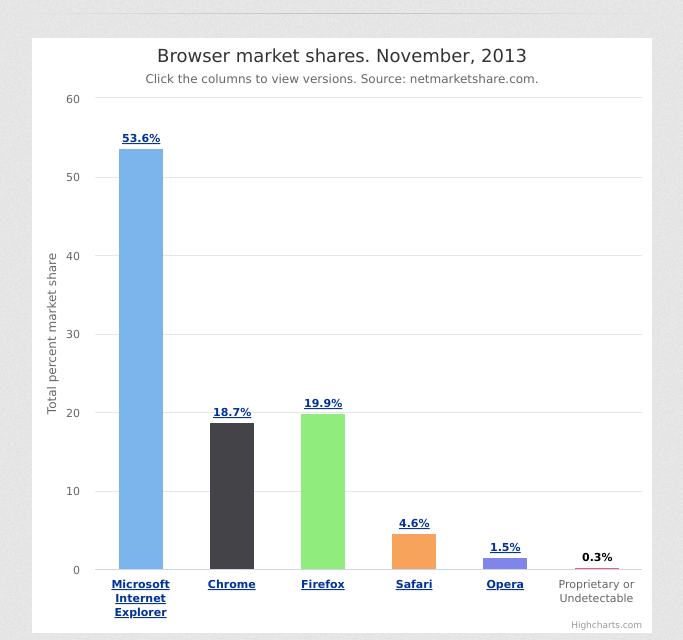
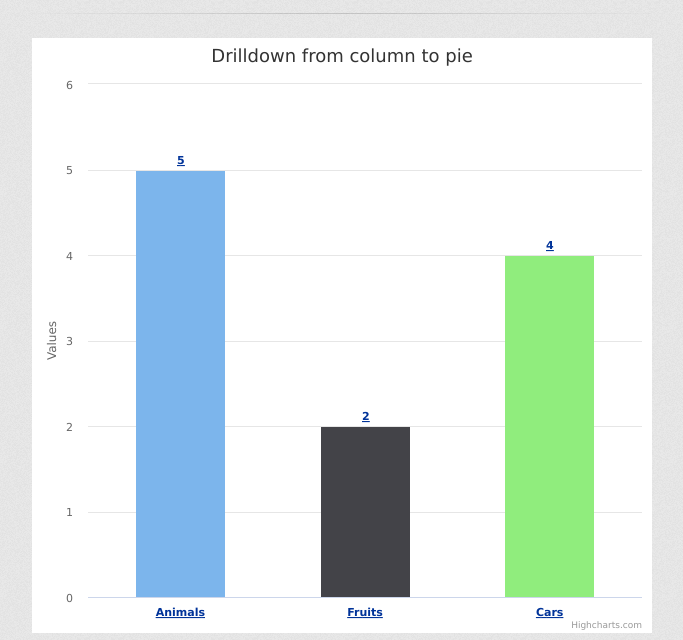
Before and after one commit to Bhanuprakash-ch/team-metrics, a plain HTML site: page index.html in a window 1280 px wide. Shown: the part 160-800 px from the top of the page, without its empty margins (298-981 px from the left). Drawn offline with nearby package versions, Linux system fonts and the light colour scheme; a web font is replaced by a local one.

Commit message:
column to pie drill down test

```diff
--- a/index.html
+++ b/index.html
@@ -30,7 +30,6 @@
 
 <div id="container" style="min-width: 310px; height: 400px; margin: 0 auto"></div>
 
-<!-- Data from www.netmarketshare.com. Select Browsers => Desktop share by version. Download as tsv. -->
 <pre id="tsv" style="display:none">Browser Version	Total Market Share
 Microsoft Internet Explorer 8.0	26.61%
 Microsoft Internet Explorer 9.0	16.96%
@@ -77,124 +76,84 @@
       </div>
     </div>
 <script>
+
 $(function () {
-
-    Highcharts.data({
-        csv: document.getElementById('tsv').innerHTML,
-        itemDelimiter: '\t',
-        parsed: function (columns) {
-
-            var brands = {},
-                brandsData = [],
-                versions = {},
-                drilldownSeries = [];
-
-            // Parse percentage strings
-            columns[1] = $.map(columns[1], function (value) {
-                if (value.indexOf('%') === value.length - 1) {
-                    value = parseFloat(value);
-                }
-                return value;
-            });
-
-            $.each(columns[0], function (i, name) {
-                var brand,
-                    version;
-
-                if (i > 0) {
-
-                    // Remove special edition notes
-                    name = name.split(' -')[0];
-
-                    // Split into brand and version
-                    version = name.match(/([0-9]+[\.0-9x]*)/);
-                    if (version) {
-                        version = version[0];
-                    }
-                    brand = name.replace(version, '');
-
-                    // Create the main data
-                    if (!brands[brand]) {
-                        brands[brand] = columns[1][i];
-                    } else {
-                        brands[brand] += columns[1][i];
-                    }
-
-                    // Create the version data
-                    if (version !== null) {
-                        if (!versions[brand]) {
-                            versions[brand] = [];
-                        }
-                        versions[brand].push(['v' + version, columns[1][i]]);
-                    }
-                }
-
-            });
-
-            $.each(brands, function (name, y) {
-                brandsData.push({
-                    name: name,
-                    y: y,
-                    drilldown: versions[name] ? name : null
-                });
-            });
-            $.each(versions, function (key, value) {
-                drilldownSeries.push({
-                    name: key,
-                    id: key,
-                    data: value
-                });
-            });
 
     // Create the chart
     $('#container').highcharts({
         chart: {
-                    type: 'column'
+            type: 'pie'
         },
         title: {
-                    text: 'Browser market shares. November, 2013'
-                },
-                subtitle: {
-                    text: 'Click the columns to view versions. Source: netmarketshare.com.'
+            text: 'Drilldown from column to pie'
         },
         xAxis: {
-                    type: 'category'
+            type: 'category',
+            showEmpty: false
         },
         yAxis: {
-                    title: {
-                        text: 'Total percent market share'
-                    }
+            showEmpty: false
         },
+
         legend: {
             enabled: false
         },
+
         plotOptions: {
             series: {
                 borderWidth: 0,
                 dataLabels: {
-                            enabled: true,
-                            format: '{point.y:.1f}%'
+                    enabled: true
                 }
             }
         },
 
-                tooltip: {
-                    headerFormat: '<span style="font-size:11px">{series.name}</span><br>',
-                    pointFormat: '<span style="color:{point.color}">{point.name}</span>: <b>{point.y:.2f}%</b> of total<br/>'
-                },
-
         series: [{
-                    name: 'Brands',
+            name: 'Things',
             colorByPoint: true,
-                    data: brandsData
+            data: [{
+                name: 'Animals',
+                y: 5,
+                drilldown: 'animals'
+            }, {
+                name: 'Fruits',
+                y: 2,
+                drilldown: 'fruits'
+            }, {
+                name: 'Cars',
+                y: 4,
+                drilldown: 'cars'
+            }],
+            type: 'column'
         }],
         drilldown: {
-                    series: drilldownSeries
-                }
-            });
+            series: [{
+                id: 'animals',
+                data: [
+                    ['Cats', 4],
+                    ['Dogs', 2],
+                    ['Cows', 1],
+                    ['Sheep', 2],
+                    ['Pigs', 1]
+                ]
+            }, {
+                id: 'fruits',
+                data: [
+                    ['Apples', 4],
+                    ['Oranges', 2]
+                ]
+            }, {
+                id: 'cars',
+                data: [
+                    ['Toyota', 4],
+                    ['Opel', 2],
+                    ['Volkswagen', 2]
+                ]
+            }]
         }
     });
 });
+
 </script>
   </body>
 </html>
```
Lines whose indentation alone changed are shown as unchanged.
